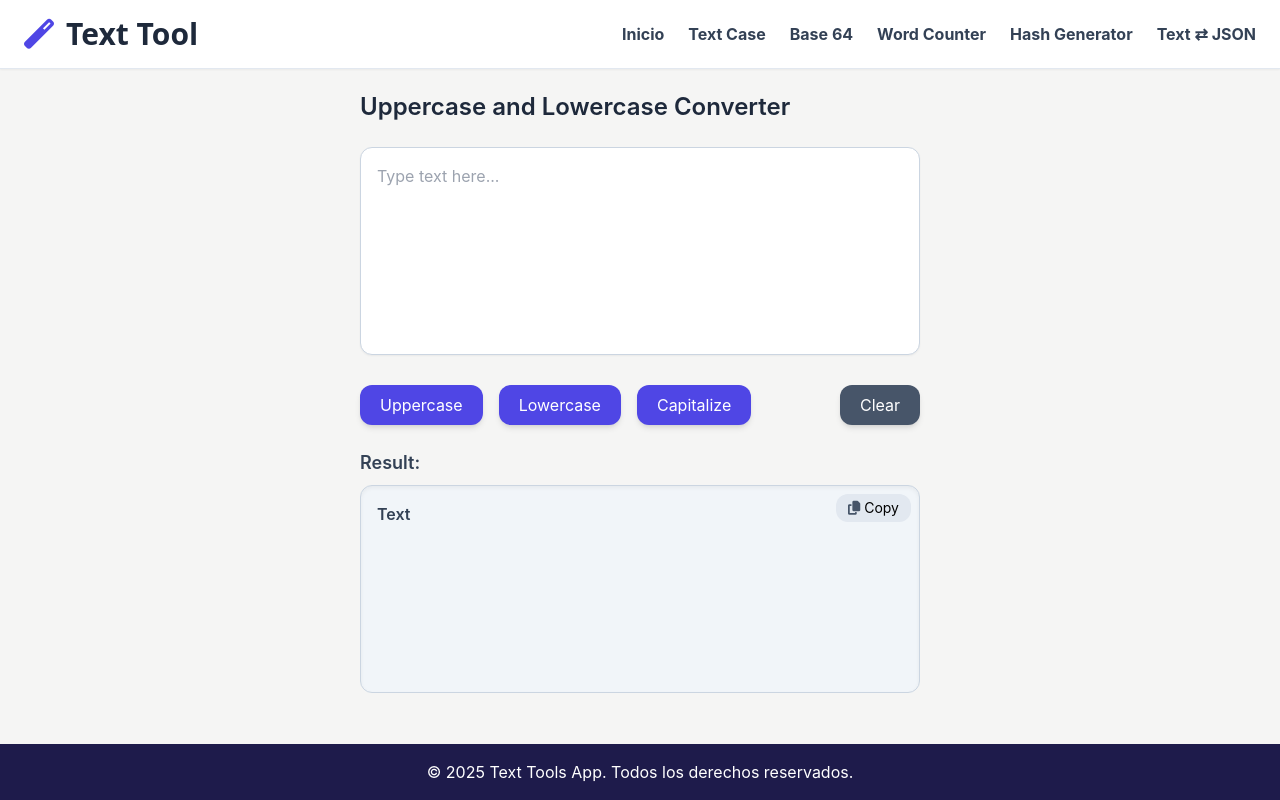
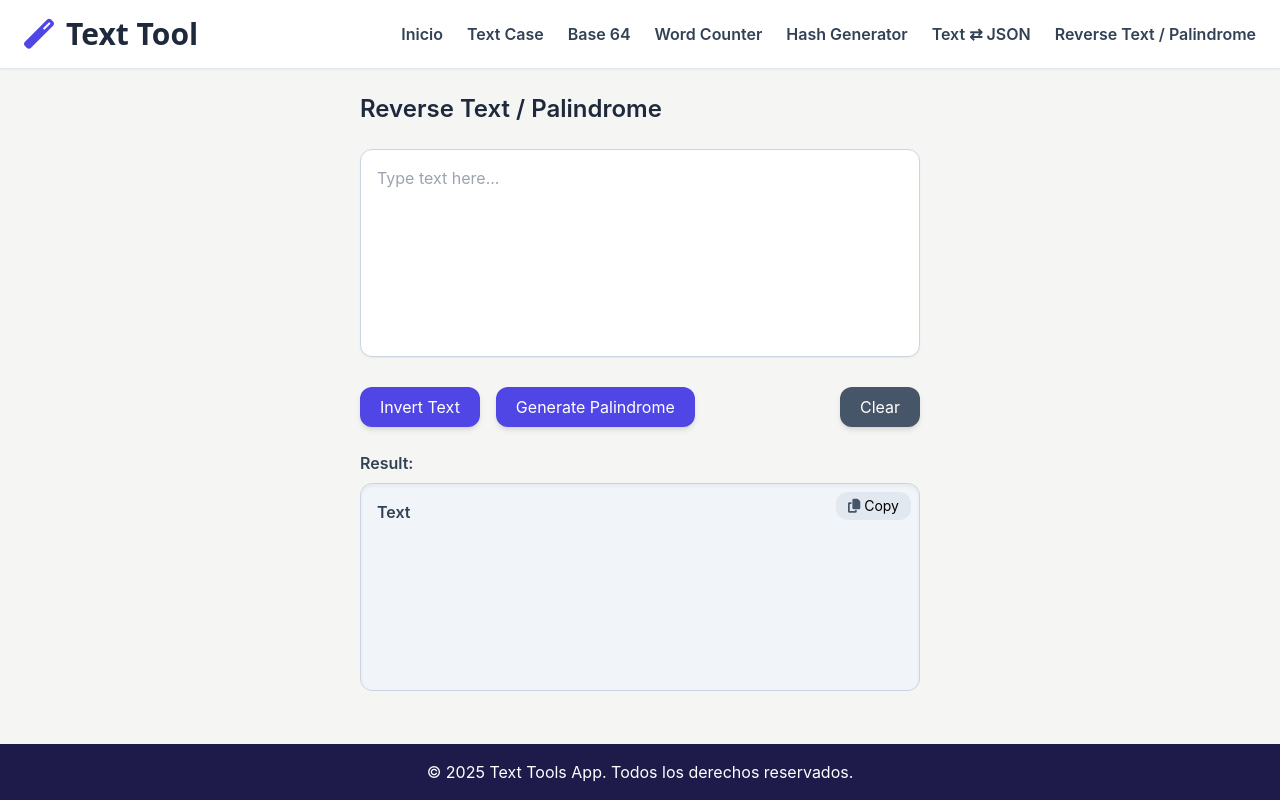
Before and after one commit to luis-sagx/text-tools-app, an Angular app: page /reverse-palindrome in a window 1280 px wide. Before the commit this address led to /text-case. Built offline with nearby package versions, Linux system fonts and the light colour scheme.

Commit message:
reverse and palindrome

```diff
--- a/src/app/app.routes.ts
+++ b/src/app/app.routes.ts
@@ -5,6 +5,7 @@ import { Base64Tool } from './components/base64-tool/base64-tool';
 import { WordCount } from './components/word-count/word-count';
 import { HashGenerator } from './components/hash-generator/hash-generator';
 import { TextJsonConverter } from './components/text-json-converter/text-json-converter';
+import { ReversePalindromeTool } from './components/reverse-palindrome-tool/reverse-palindrome-tool';
 
 export const routes: Routes = [
     {
@@ -28,6 +29,10 @@ export const routes: Routes = [
         component: TextJsonConverter,
     },
     {
+        path: 'reverse-palindrome',
+        component : ReversePalindromeTool,
+    },
+    {
         path: '**',
         redirectTo: '/text-case',
     }
--- a/src/app/components/nav/nav.html
+++ b/src/app/components/nav/nav.html
@@ -5,13 +5,14 @@
       <span class="text-3xl font-bold text-slate-800 font-sans">Text Tool</span>
     </div>
 
-    <ul class="flex gap-6 text-slate-700 text-base font-bold">
+    <ul class="flex gap-6 text-slate-700 text-base font-semibold">
       <li><a class="hover:text-indigo-600" routerLink="/" routerLinkActive="active" [routerLinkActiveOptions]="{exact:true}">Inicio</a></li>
       <li><a class="hover:text-indigo-600" routerLink="/text-case" routerLinkActive="active">Text Case</a></li>
       <li><a class="hover:text-indigo-600" routerLink="/base64" routerLinkActive="active">Base 64</a></li>
       <li><a class="hover:text-indigo-600" routerLink="/word-count" routerLinkActive="active">Word Counter</a></li>
       <li><a class="hover:text-indigo-600" routerLink="/hash-generator" routerLinkActive="active">Hash Generator</a></li>
       <li><a class="hover:text-indigo-600" routerLink="/text-json-converter" routerLinkActive="active">Text ⇄ JSON</a></li>
+      <li><a class="hover:text-indigo-600" routerLink="/reverse-palindrome" routerLinkActive="active">Reverse Text / Palindrome</a></li>
     </ul>
   </div>
 </nav>
--- /dev/null
+++ b/src/app/components/reverse-palindrome-tool/reverse-palindrome-tool.html
@@ -0,0 +1,40 @@
+<div class="max-w-4xl mx-auto px-4 mt-10">
+  <h2 class="text-2xl font-semibold mb-6 text-slate-800">Reverse Text / Palindrome</h2>
+
+  <textarea [(ngModel)]="inputText"
+            rows="5"
+            class="resize-none w-full h-52 p-4 bg-white border border-slate-300 rounded-xl shadow-sm focus:outline-none focus:ring-2 focus:ring-indigo-500 mb-6"
+            placeholder="Type text here..."></textarea>
+
+  <div class="flex flex-wrap gap-4 mb-6">
+    <div class="flex gap-4">
+        <button (click)="invertText()"
+            class="bg-indigo-600 text-white px-5 py-2 rounded-xl shadow-md hover:bg-indigo-700 transition">
+        Invert Text
+        </button>
+
+        <button (click)="generatePalindrome()"
+                class="bg-indigo-600 text-white px-5 py-2 rounded-xl shadow-md hover:bg-indigo-700 transition">
+        Generate Palindrome
+        </button>
+  </div>
+  <div class="flex gap-4 ml-auto">
+      <button (click)="clear()"
+              class="bg-slate-600 text-white px-5 py-2 rounded-xl shadow-md hover:bg-slate-700 transition">
+        Clear
+      </button>
+    </div>
+  </div>
+
+  <h3 class="font-semibold text-slate-700 mb-2">Result:</h3>
+    <div class="relative p-4 h-52 bg-slate-100 border border-slate-300 rounded-xl shadow-inner whitespace-pre-line">
+    <div class="absolute top-2 right-2">
+        <app-copy-button [textToCopy]="outputText" />
+    </div>
+
+    <h4 class="text-slate-700 font-semibold mb-2">Text</h4>
+
+    <p class="text-slate-800 text-sm h-[calc(100%-2rem)] overflow-y-auto overflow-x-hidden break-words">
+        {{ outputText }}
+    </p>
+</div>
--- /dev/null
+++ b/src/app/components/reverse-palindrome-tool/reverse-palindrome-tool.ts
@@ -0,0 +1,29 @@
+import { Component } from '@angular/core';
+import { FormsModule } from '@angular/forms';
+import { CopyButton } from '../ui/copy-button/copy-button';
+
+@Component({
+  selector: 'app-reverse-palindrome-tool',
+  standalone: true,
+  imports: [FormsModule, CopyButton],
+  templateUrl: './reverse-palindrome-tool.html',
+  styleUrl: './reverse-palindrome-tool.css'
+})
+export class ReversePalindromeTool {
+  inputText: string = '';
+  outputText: string = '';
+
+  invertText() {
+    this.outputText = this.inputText.split('').reverse().join('');
+  }
+
+  generatePalindrome() {
+    const reversed = this.inputText.split('').reverse().join('');
+    this.outputText = this.inputText + reversed;
+  }
+
+  clear() {
+    this.inputText = '';
+    this.outputText = '';
+  }
+}
--- a/src/app/components/text-case-tool/text-case-tool.html
+++ b/src/app/components/text-case-tool/text-case-tool.html
@@ -3,8 +3,15 @@
 
   <textarea [(ngModel)]="inputText"
             rows="5"
-            class="resize-none w-full h-52 p-4 bg-white border border-slate-300 rounded-xl shadow-sm focus:outline-none focus:ring-2 focus:ring-indigo-500 mb-6"
+            class="resize-none w-full h-52 p-4 bg-white border border-slate-300 rounded-xl shadow-sm focus:outline-none focus:ring-2 focus:ring-indigo-500 mb-4"
             placeholder="Type text here..."></textarea>
+
+  @if (hasError) {
+    <div class="text-red-600 font-semibold mb-4 flex items-center gap-2">
+      <i class="fas fa-exclamation-triangle text-xl"></i>
+      <span>Please enter valid text.</span>
+    </div>
+  }
 
   <div class="flex flex-wrap gap-4 mb-6">
     <div class="flex gap-4">
@@ -23,6 +30,7 @@
         Capitalize
       </button>
     </div>
+
     <div class="flex gap-4 ml-auto">
       <button (click)="clear()"
               class="bg-slate-600 text-white px-5 py-2 rounded-xl shadow-md hover:bg-slate-700 transition">
@@ -44,3 +52,4 @@
       {{ outputText }}
     </p>
   </div>
+</div>
--- a/src/app/components/text-case-tool/text-case-tool.ts
+++ b/src/app/components/text-case-tool/text-case-tool.ts
@@ -4,6 +4,7 @@ import { CopyButton } from '../ui/copy-button/copy-button';
 
 @Component({
   selector: 'app-text-case-tool',
+  standalone: true,
   imports: [FormsModule, CopyButton],
   templateUrl: './text-case-tool.html',
   styleUrl: './text-case-tool.css'
@@ -11,33 +12,35 @@ import { CopyButton } from '../ui/copy-button/copy-button';
 export class TextCaseTool {
   inputText = '';
   outputText = '';
+  hasError = false;
 
   toUpper() {
-    if(this.verifyInput()){
+    if (this.verifyInput()) {
       this.outputText = this.inputText.toUpperCase();
     }
   }
 
   toLower() {
-    if(this.verifyInput()){
+    if (this.verifyInput()) {
       this.outputText = this.inputText.toLowerCase();
     }
   }
 
-  toCapital(){
-    if(this.verifyInput()){
+  toCapital() {
+    if (this.verifyInput()) {
       this.outputText = this.inputText
-      .toLowerCase()
-      .replace(/(?:^|\s)\S/g, (a) => a.toUpperCase());
+        .toLowerCase()
+        .replace(/(?:^|\s)\S/g, (a) => a.toUpperCase());
     }
   }
 
-  verifyInput() : boolean {
-    if(/[a-zA-Z]/.test(this.inputText)) {
+  verifyInput(): boolean {
+    if (/[a-zA-Z]/.test(this.inputText)) {
+      this.hasError = false;
       return true;
-    }
-    else {
-      this.outputText = 'Please enter valid text.';
+    } else {
+      this.hasError = true;
+      this.outputText = '';
       return false;
     }
   }
@@ -45,5 +48,6 @@ export class TextCaseTool {
   clear() {
     this.inputText = '';
     this.outputText = '';
+    this.hasError = false;
   }
 }
--- a/src/app/components/text-json-converter/text-json-converter.html
+++ b/src/app/components/text-json-converter/text-json-converter.html
@@ -3,8 +3,16 @@
 
   <textarea [(ngModel)]="inputText"
             rows="6"
-            class="resize-none w-full h-40 p-4 bg-white border border-slate-300 rounded-xl shadow-sm focus:outline-none focus:ring-2 focus:ring-indigo-500 mb-6"
+            class="resize-none w-full h-52 p-4 bg-white border border-slate-300 rounded-xl shadow-sm focus:outline-none focus:ring-2 focus:ring-indigo-500 mb-6"
             placeholder="Enter a plain text or JSON..."></textarea>
+
+
+    @if (hasError) {
+    <div class="text-red-600 font-semibold mb-4 flex items-center gap-2">
+        <i class="fas fa-exclamation-triangle text-xl"></i>
+        <span>Error: JSON inválido.</span>
+    </div>
+    }
 
   <div class="flex flex-wrap gap-4 mb-6">
     <button (click)="textToJson()"
@@ -23,13 +31,6 @@
     </button>
   </div>
 
-    @if (hasError) {
-    <div class="text-red-600 font-semibold mb-4 flex items-center gap-2">
-        <i class="fas fa-exclamation-triangle text-xl"></i>
-        <span>Error: JSON inválido.</span>
-    </div>
-    }
-
   <h3 class="font-semibold text-slate-700 mb-2">Result:</h3>
     <div class="relative p-4 h-52 bg-slate-100 border border-slate-300 rounded-xl shadow-inner whitespace-pre-line">
     <div class="absolute top-2 right-2">
```
Also changed, not shown: src/app/components/reverse-palindrome-tool/reverse-palindrome-tool.css (added), 1 other file (tests, documents, lock files or other folders). Lines whose indentation alone changed are shown as unchanged.
